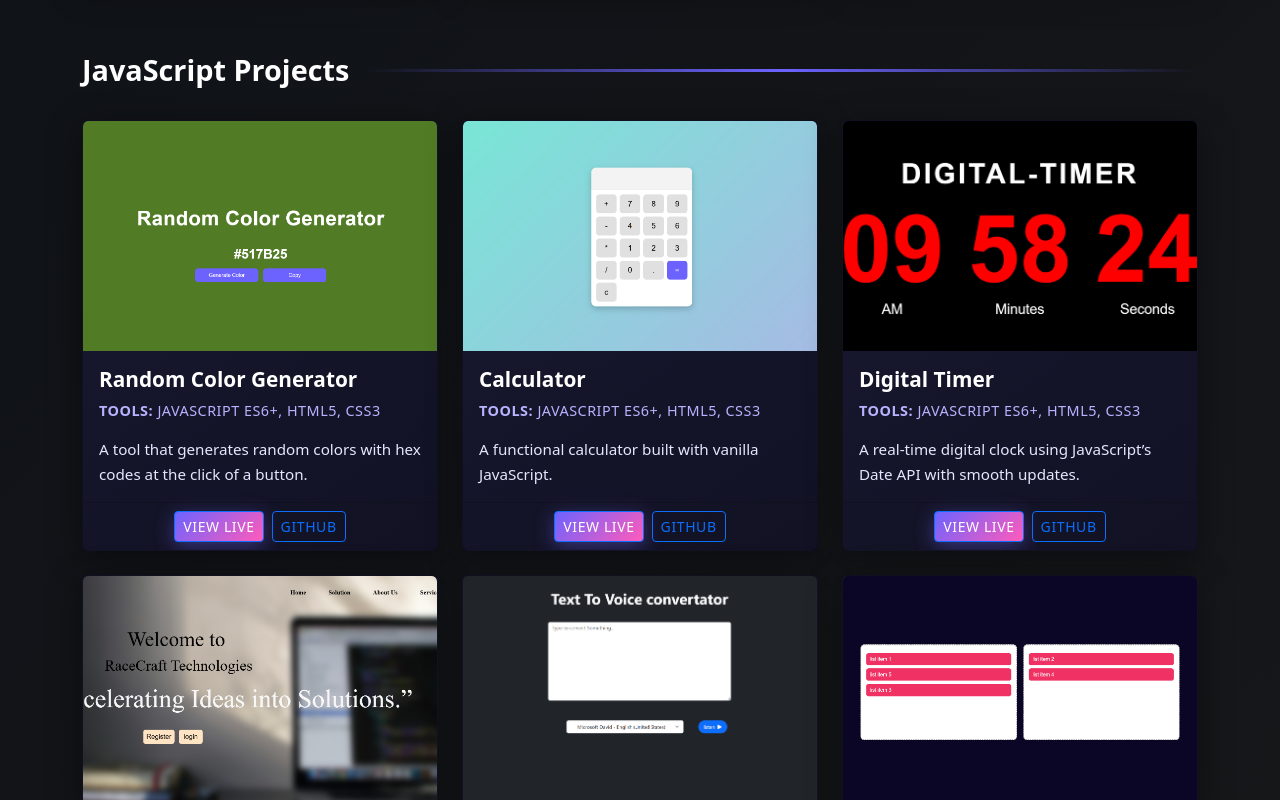
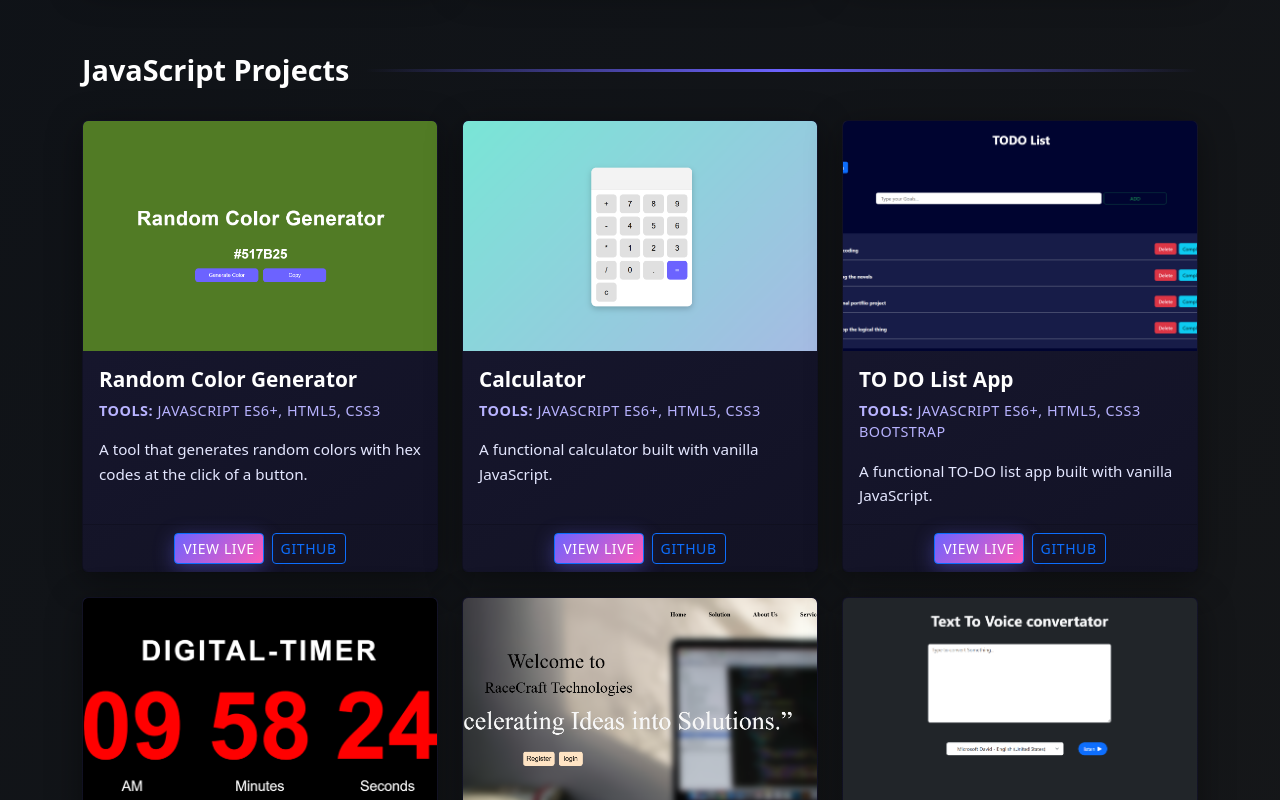
Before and after one commit to praveen-7050/Personal-portfilo, a React (Vite) app in the folder vite-project/: page / in a window 1280 px wide. Shown: the part 2780-3580 px from the top of the page. Built offline with nearby package versions, Linux system fonts and the light colour scheme.

Commit message:
adding changes

```diff
--- a/vite-project/src/Components/Projects.jsx
+++ b/vite-project/src/Components/Projects.jsx
@@ -43,7 +43,15 @@ const Projects = () => {
       description: "A functional calculator built with vanilla JavaScript.",
       tools: "JavaScript ES6+, HTML5, CSS3",
       image: "/images/claculator.PNG",
-      live: "#",
+      live: "https://calculator-web-praveen.netlify.app/",
+      github: "https://github.com/praveen-7050/java-script-small-projects.git",
+    },
+    {
+      title: "TO DO List App",
+      description: "A functional TO-DO list app  built with vanilla JavaScript.",
+      tools: "JavaScript ES6+, HTML5, CSS3 Bootstrap",
+      image: "/images/Todo-list.PNG",
+      live: "https://todolistwebpraveen.netlify.app/",
       github: "https://github.com/praveen-7050/java-script-small-projects.git",
     },
     {
```
